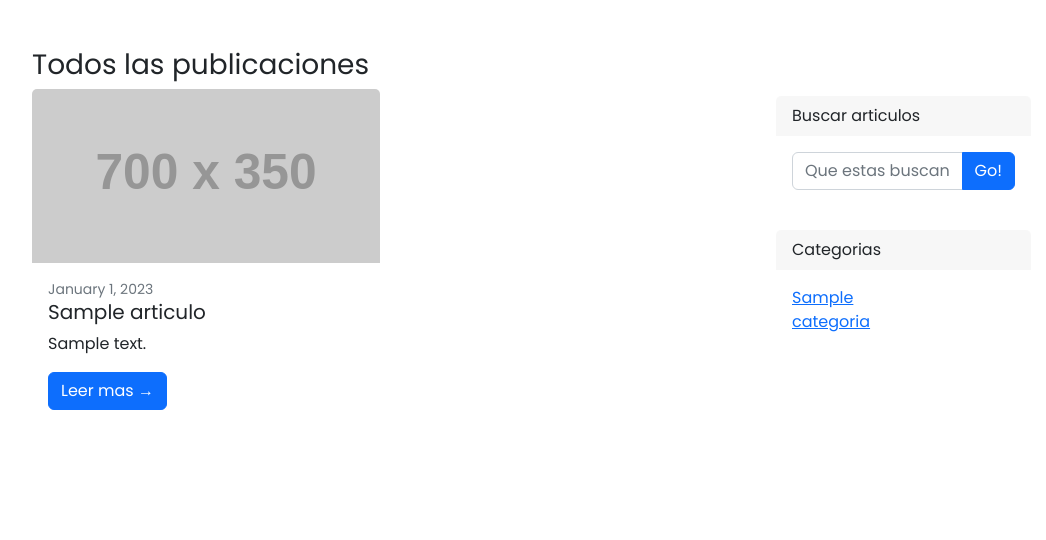
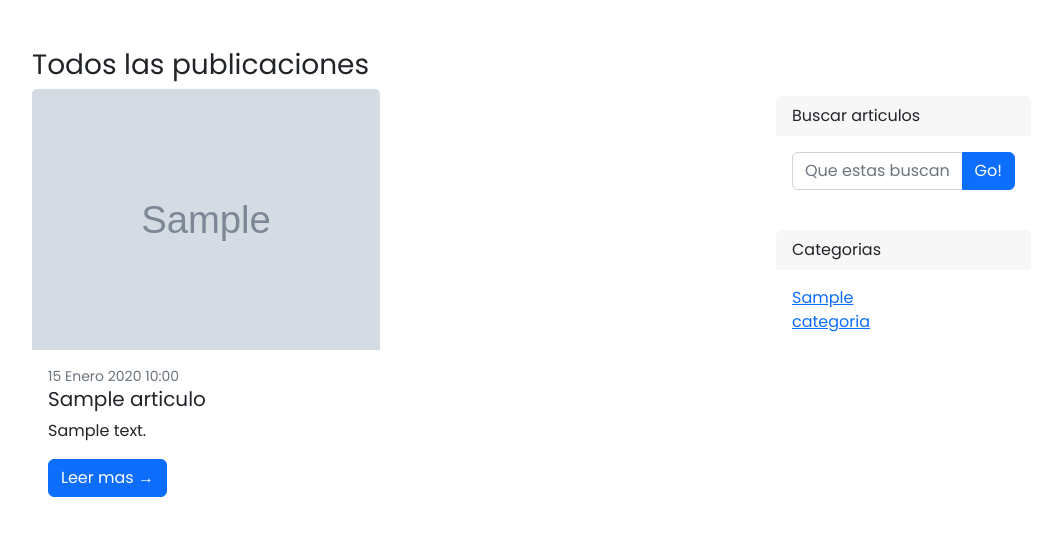
Before and after one commit to marelizal/grupo8-blogTurismo, a Django app: page /publicaciones/ in a window 1280 px wide. Shown: the part 109-649 px from the top of the page, without its empty margins (62-1108 px from the left). Run offline with Django 4.2, Linux system fonts and the light colour scheme; tables that the repository leaves empty hold one stand-in row (values such as "Sample post"); grey boxes marked "Sample" are stand-in pictures; grey boxes labelled with a size stand in for pictures from a placeholder-image service; some libraries are stand-ins or nearby versions.

Commit message:
arregladas imgs en listado artículos

```diff
--- a/src/templates/core/index.html
+++ b/src/templates/core/index.html
@@ -9,7 +9,7 @@
       <div class="card mb-4">
           <a href="#!"><img class="card-img-top" src="{{publicacion.imagen.url}}" width="80%" height="80%" alt="..." /></a>
           <div class="card-body">
-              <div class="small text-muted text-capitalize">1 de enero de 2023 | {{publicacion.autor}} </div>
+              <div class="small text-muted text-capitalize">{{publicacion.creacion}} | {{publicacion.autor}} </div>
               <h2 class="card-title"> {{publicacion.titulo}} </h2>
               <p class="card-text"> {{publicacion.contenido|slice:":100"}} </p>
               <a class="btn btn-primary" href="">Leer mas →</a>
--- a/src/templates/posts/post_detail.html
+++ b/src/templates/posts/post_detail.html
@@ -12,12 +12,12 @@
             <article class="">
                 <header class="mb-4 text-center text-uppercase">
                     <h1 class="fw-bolder mb-1"> {{post.titulo}} </h1>
-                    <div class="text-muted fst-italic mb-2">January 1, 2023 | Autor: {{post.autor}} </div>
+                    <div class="text-muted fst-italic mb-2">{{post.creacion}} | Autor: {{post.autor}} </div>
                     <a class="badge bg-secondary text-decoration-none link-light" href="#!"> {{post.categoria}}</a>
                 </header>
 
                 <figure class="mb-4">
-                    <img class="img-fluid w-100 rounded" src="https://dummyimage.com/1000x400/ced4da/6c757d.jpg" alt="...">
+                    <img class="img-fluid w-100 rounded" src="{{post.imagen.url}}" width="80%" height="80%" alt="...">
                 </figure>
 
 
--- a/src/templates/posts/post_list.html
+++ b/src/templates/posts/post_list.html
@@ -12,9 +12,9 @@
     {% for post in posts %}
     <div class="col-lg-6 mb-4">
         <div class="card">
-            <a href="#!"><img class="card-img-top" src="https://dummyimage.com/700x350/dee2e6/6c757d.jpg" alt="..." /></a>
+            <a href="#!"><img class="card-img-top" src="{{post.imagen.url}}" width="80%" height="80%" alt="..." /></a>
             <div class="card-body">
-                <div class="small text-muted">January 1, 2023</div>
+                <div class="small text-muted">{{post.creacion}}</div>
                 <h2 class="card-title h5">{{ post.titulo }}</h2>
                 <p class="card-text">{{ post.contenido|slice:":100" }}</p>
                 <a class="btn btn-primary" href="{% url 'post_detail' pk=post.pk %}">Leer mas →</a>
```
